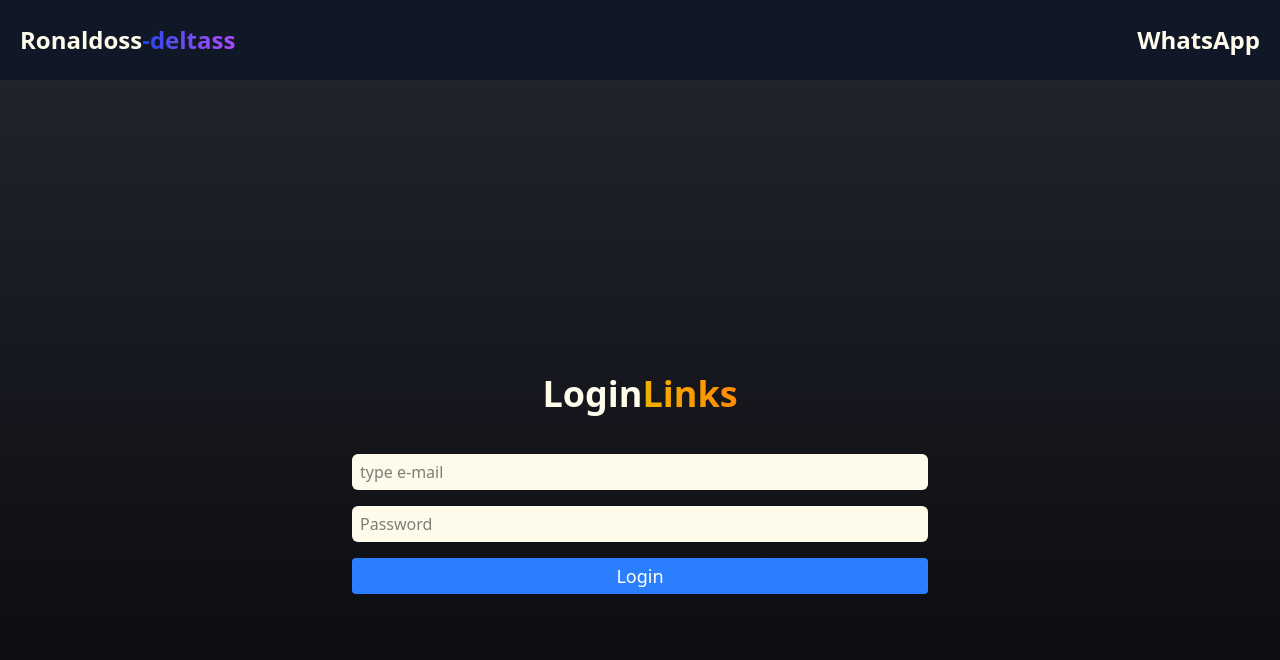
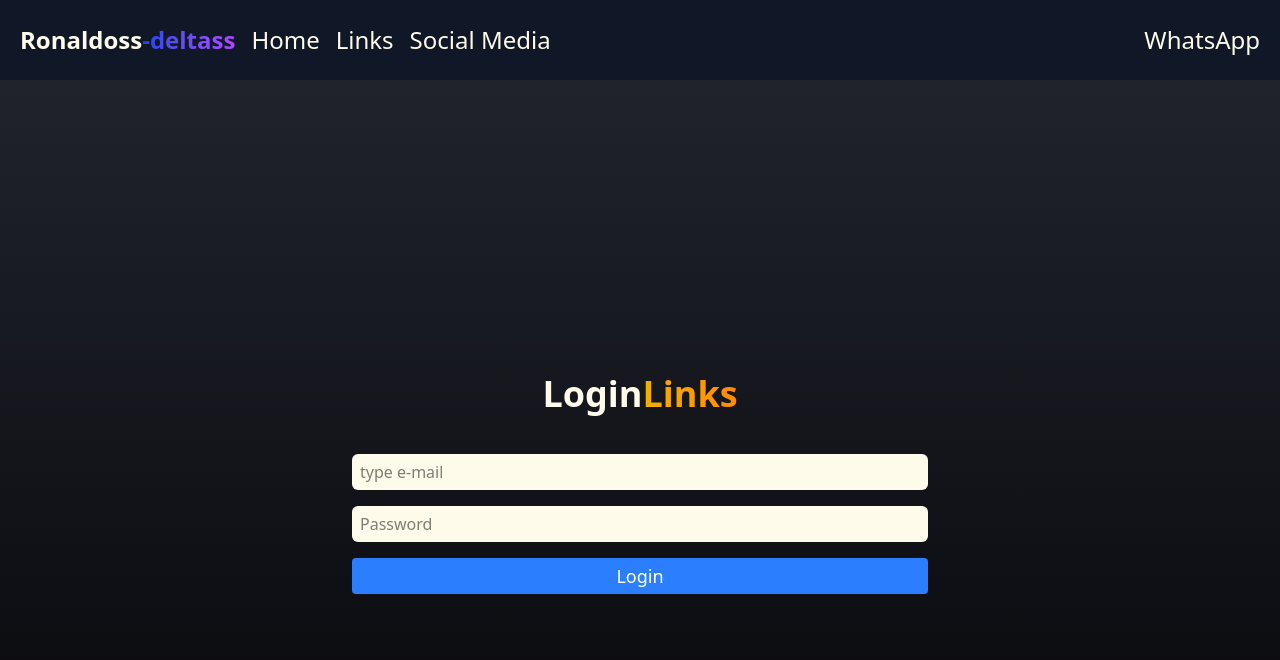
Before and after one commit to Ronaldosdeltas/linksdev, a React (Vite) app: page /login in a window 1280 px wide. Shown: the top 660 px of the page. Built offline with nearby package versions, Linux system fonts and the light colour scheme.

Commit message:
startin creating social media page

```diff
--- a/src/App.tsx
+++ b/src/App.tsx
@@ -32,6 +32,7 @@ const router = createBrowserRouter([
           path: '/admin/socialmidia',
           element: <Private><Networks /></Private>
         },
+
         {
         path: 'contact/',
         element: <Contact />
--- a/src/components/header/index.tsx
+++ b/src/components/header/index.tsx
@@ -15,13 +15,35 @@ export function Header(){
 }
   return (
     <header className="bg-gray-900 w-full py-6 flex items-center justify-between px-5">
+      <div className="flex items-center space-x-4">
       <Link to="/">
       <h1 className="text-amber-50 text-2xl font-bold hover:text-amber-300">Ronaldoss
         <span className="bg-gradient-to-r from-blue-700 to-purple-500 bg-clip-text text-transparent  hover:text-amber-300">-deltass</span>
       </h1>
       </Link>
+      <Link
+          to="/"
+          className="text-amber-50 hover:text-amber-300 text-2xl font-medium"
+        >
+          Home
+        </Link>
+
+        <Link
+        to= '/admin'
+        className="text-amber-50 hover:text-amber-300 text-2xl font-medium"
+        >
+        Links
+        </Link>
+
+         <Link
+        to= '/admin/socialmidia'
+        className="text-amber-50 hover:text-amber-300 text-2xl font-medium"
+        >
+        Social Media
+        </Link>
+        </div>
       <nav className="flex items-center space-x-4">
-        <Link to="/Contact" className="text-amber-50 hover:text-amber-300 text-2xl font-bold">
+        <Link to="/Contact" className="text-amber-50 hover:text-amber-300 text-2xl font-medium">
         WhatsApp
         </Link>
 
--- a/src/pages/admin/index.tsx
+++ b/src/pages/admin/index.tsx
@@ -91,15 +91,15 @@ export function Admin(){
         <div className="flex item-center flex-col min-h-screen pb-7 px-2">
 
             <form onSubmit={handleRegister} className="flex flex-col  mt-8 mb-3  w-11/12 max-w-x1">
-                <label className="text-white font-medium mt-2 mab-2">link Name</label>
+                <label className="text-white font-medium mt-2 mab-2">Name</label>
 
                 <Input
-                placeholder="Type Link..."
+                placeholder="Type Name..."
                 value={nameInput}
                 onChange={(e) => setNameInput(e.target.value)}
                 />
 
-                <label className="text-white font-medium mt-2 mab-2">link URL</label>
+                <label className="text-white font-medium mt-2 mab-2">URL</label>
 
                 <Input
                 type="url"
@@ -140,7 +140,7 @@ export function Admin(){
 
                 <button type="submit"
                 className="bg-blue-500 rounded-md hover:cursor-pointer text-white font-medium gap-4 flex justify-center py-2 items-center mb-5">
-                    Sign-up
+                    Register Link
                 </button>
 
                  </form>
--- a/src/pages/networks/index.tsx
+++ b/src/pages/networks/index.tsx
@@ -1,9 +1,20 @@
+import { Input } from "../../components/input";
+
 export function Networks(){
     return (
         <>
-        <div>
+        <div className="flex items-center flex-col min-h-screen pb-7 px-2">
+            <h1 className="text-white text-2x1 font-bold mt-8 mb-4">My Social Media</h1>
 
+           <form className="flex flex-col max-w-xl w-full ">
+            <label className="text-white font-medium mt-2 mb-2">Facebook Link</label>
+            <Input
+            type="url"
+            placeholder="Type url fb..."
+            />
+           </form>
         </div>
+
         </>
 
     )
```
